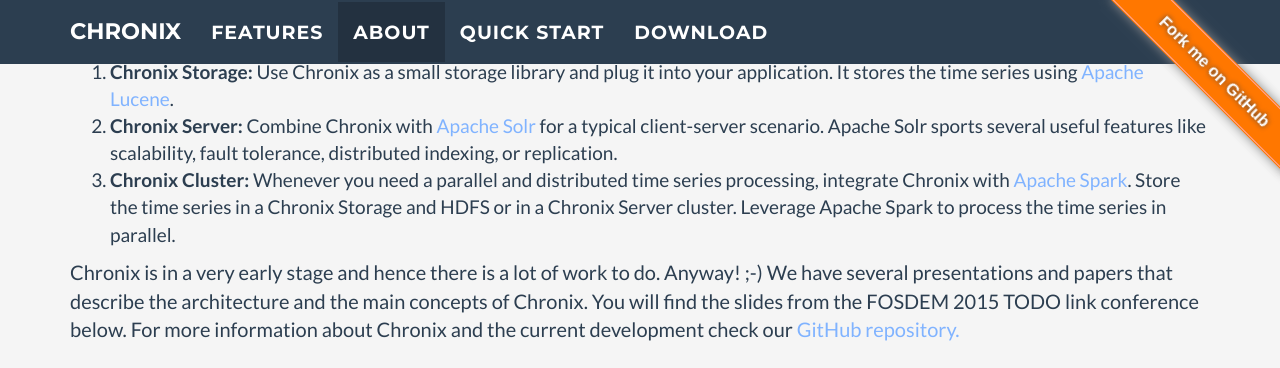
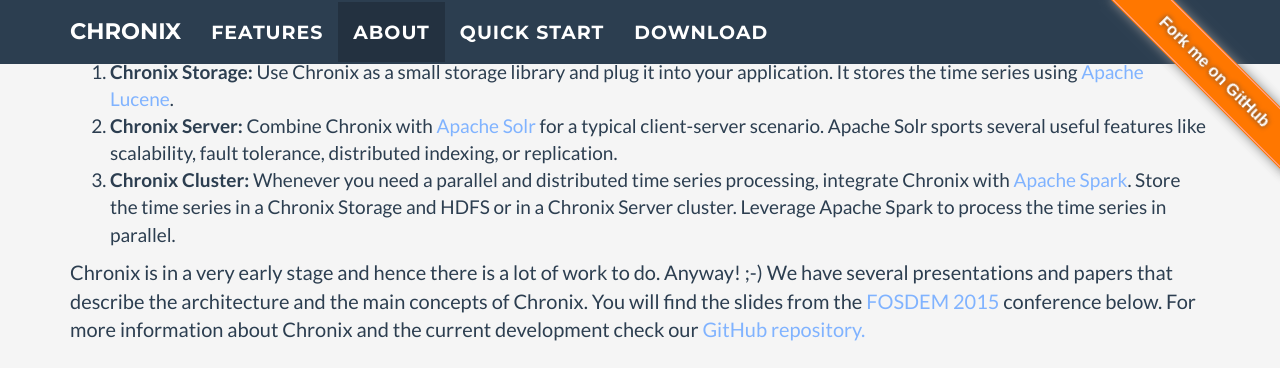
Before and after one commit to ChronixDB/chronixDB.github.io, a Jekyll site: the page built from index.html, in a window 1280 px wide and 900 px high, scrolled down 1713 px, cut to the strip 0-368 px from the top of the window. Built offline with Jekyll 4.4.1, drawn with Linux system fonts in a browser that asks for light colours.

Commit message:
added link

```diff
--- a/_includes/documentation.html
+++ b/_includes/documentation.html
@@ -50,7 +50,7 @@
                     Chronix is in a very early stage and hence there is a lot of work to do. Anyway! ;-)
                     We have several presentations and papers that describe the architecture and the main concepts of
                     Chronix.
-                    You will find the slides from the FOSDEM 2015 TODO link conference below. For more information about Chronix
+                    You will find the slides from the <a href="https://archive.fosdem.org/2015/schedule/event/apache_solr_as_a_compressed,_scalable_and_high_performance_time_series_database/">FOSDEM 2015</a> conference below. For more information about Chronix
                     and the current
                     development
                     check our <a href="https://github.com/ChronixDB">GitHub repository.</a>
```
